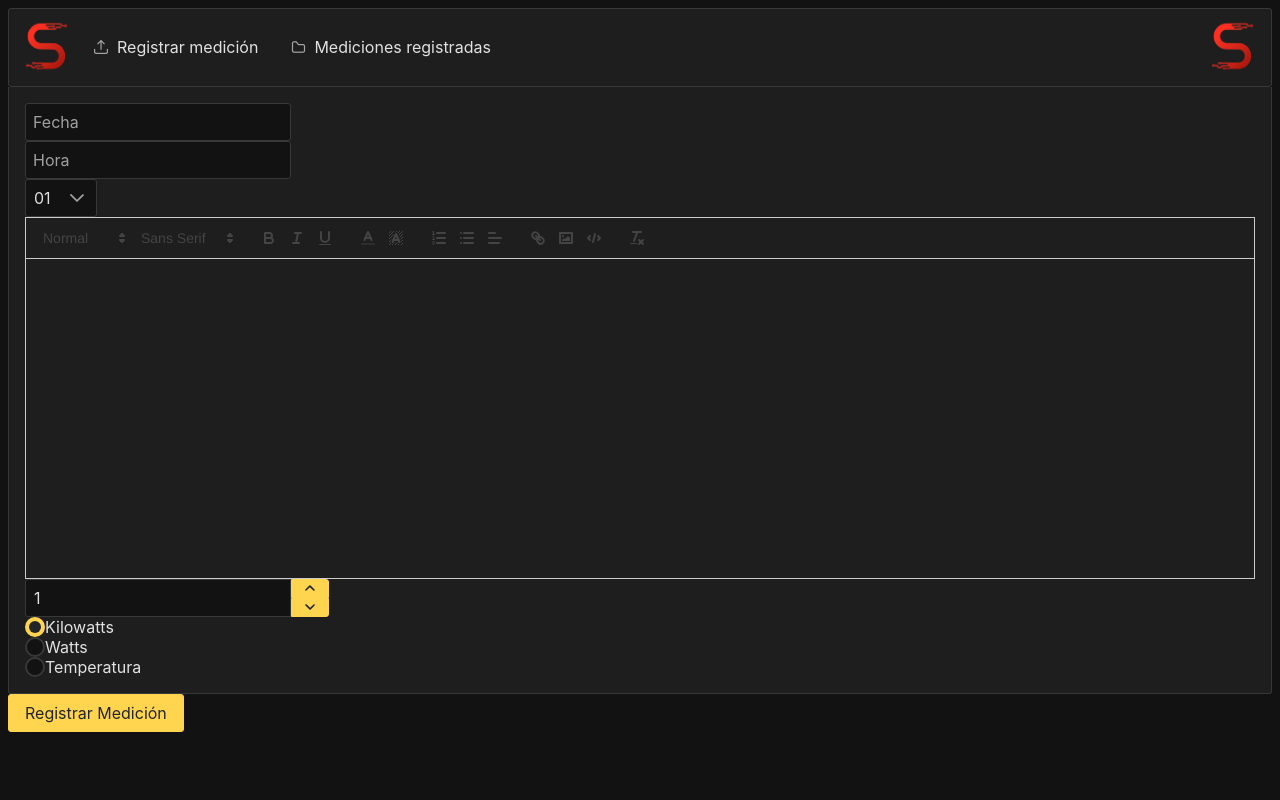
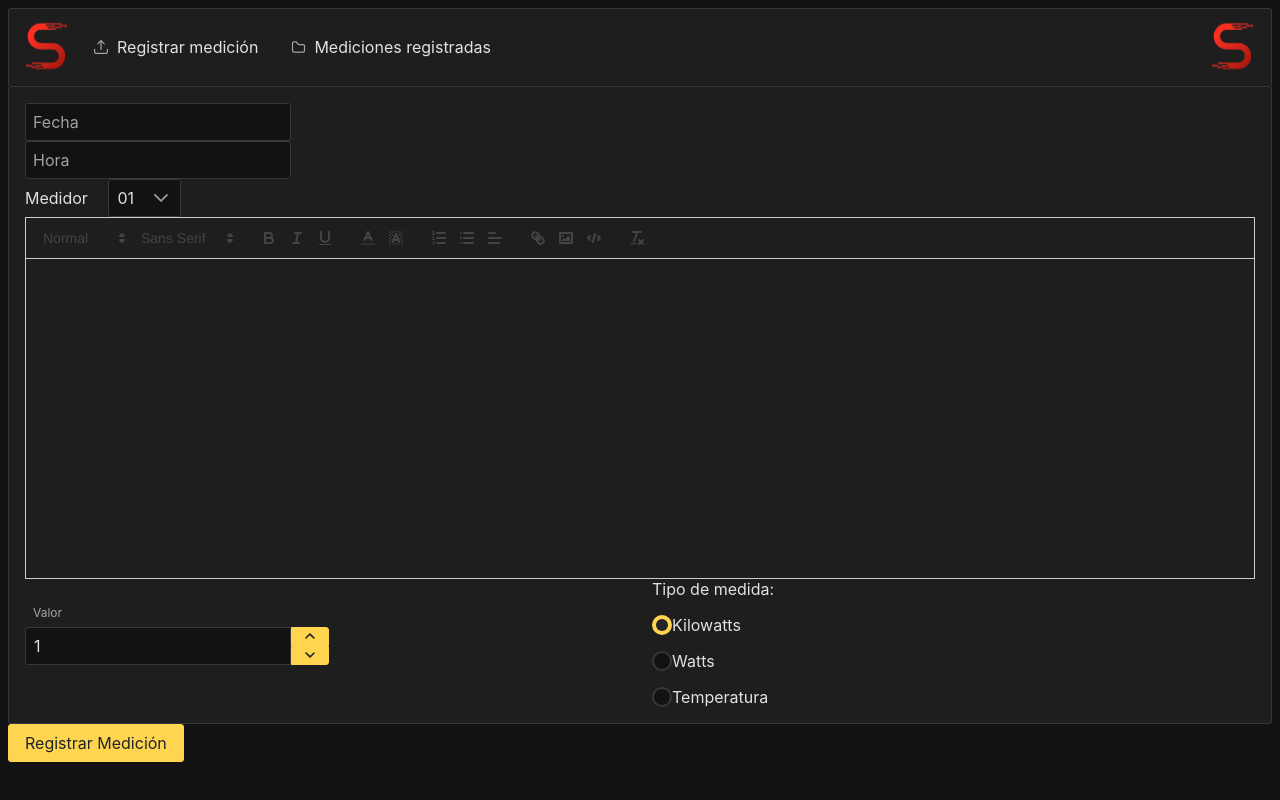
Before and after one commit to Nata1721/TALLER-1-NATANAEL-ROQUE, a React (Vite) app in the folder taller-1/: page / in a window 1280 px wide. Built offline with nearby package versions, Linux system fonts and the light colour scheme.

Commit message:
cambios UI

```diff
--- a/taller-1/src/components/registroLectura.jsx
+++ b/taller-1/src/components/registroLectura.jsx
@@ -79,20 +79,31 @@ function RegistroLectura({ingresarMedicion = () =>{}}) {
                     <label htmlFor='hora'>Hora</label>
                 </FloatLabel>
 
+                <label htmlFor="" className='me-3'>Medidor </label>
                 <Dropdown value={medidor} onChange={(e) => setMedidor(e.value)} options={listaMedidores} optionLabel="medidores"/>
 
                 <Editor id="direccion" value={direccion} onTextChange={(e) => setDireccion(e.textValue.trim())} style={{ height: '320px' }} />
-                <InputNumber inputId="minmax-buttons" value={valor} onValueChange={(e) => setValor(e.value)} mode="decimal" showButtons min={1} max={500} />
+                <div className="row">
+                    <div className="col mt-5">
+                    <FloatLabel>
+                        <InputNumber id="valor"  inputId="minmax-buttons" value={valor} onValueChange={(e) => setValor(e.value)} mode="decimal" showButtons min={1} max={500} />
+                        <label htmlFor="valor" >Valor</label>
+                    </FloatLabel>
+                    </div>
+                    <div className="col">
+                        <label htmlFor="" className='mt-3'>Tipo de medida: </label>
                         <div className="card flex justify-content-center">
                         <div className="flex flex-column gap-3">
                             {medidas.map((m) => {
                                 return (
-                            <div key={m.nombre} className="flex align-items-center">
+                                    <div key={m.nombre} className="flex align-items-center mt-3">
                                         <RadioButton inputId={m.nombre} name="category" value={m} onChange={(e) => setMedida(e.value)} checked={medida.unidad === m.unidad} />
                                         <label htmlFor={m.nombre} className="ml-2">{m.nombre}</label>
                                     </div>
                                 );
                             })}
+                        </div>
+                    </div>
                 </div>
             </div>
             </Panel>
```
Lines whose indentation alone changed are shown as unchanged.
